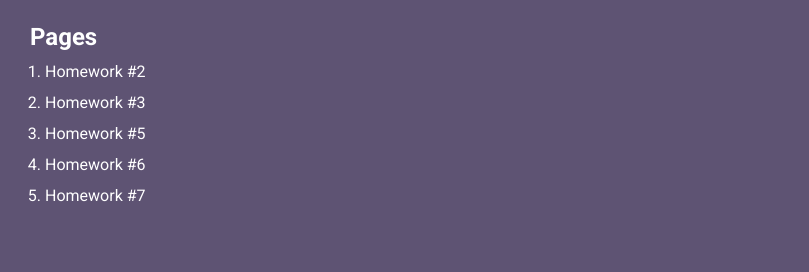
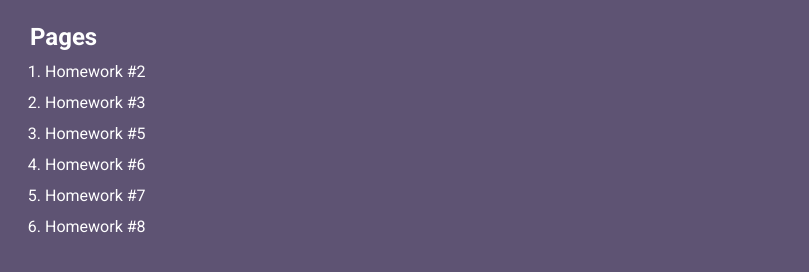
Before and after one commit to MaksymSurkov/js_course_hw, a plain HTML site: page index.html in a window 1280 px wide. Shown: the part 52-324 px from the top of the page, without its empty margins (0-809 px from the left). Drawn offline with Linux system fonts and the light colour scheme.

Commit message:
Update index.html

```diff
--- a/index.html
+++ b/index.html
@@ -29,6 +29,9 @@
 				<li class="main__item">
 					<a class="main__link" href="hw_7/hw7.html">Homework #7</a>
 				</li>
+				<li class="main__item">
+					<a class="main__link" href="hw_8/hw8.html">Homework #8</a>
+				</li>
 			</ol>
 		</main>
 		<footer class="footer"></footer>
```
